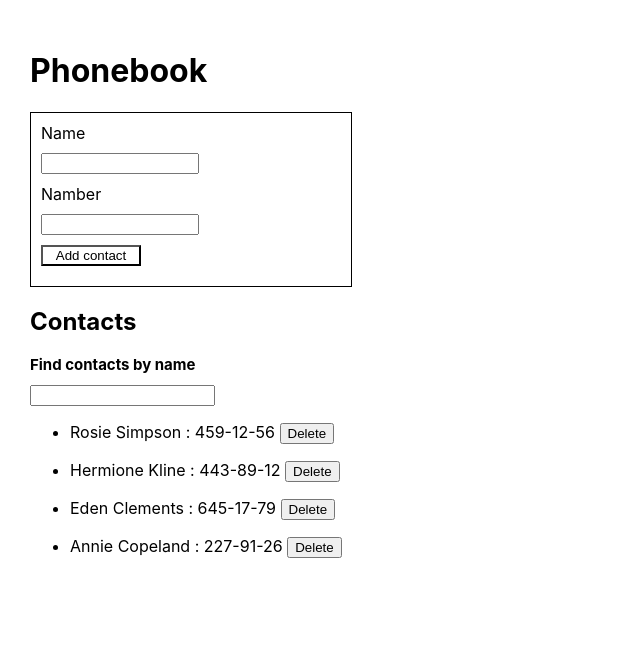
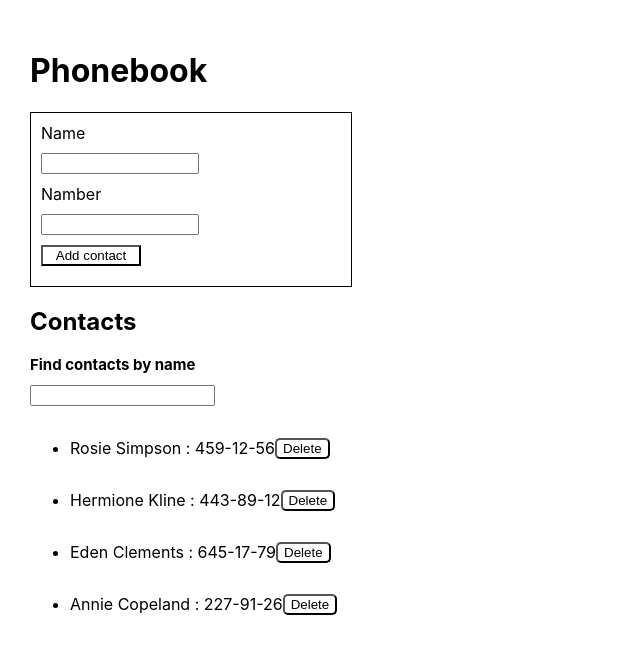
Before and after one commit to OlegRosinskyi/goit-react-hw-02-phonebook, a React (Create React App) app: page / in a window 1280 px wide. Shown: the top 654 px of the page, without its empty margins (0-640 px from the left). Built offline with nearby package versions, Linux system fonts and the light colour scheme.

Commit message:
update
update

```diff
--- a/src/components/App.jsx
+++ b/src/components/App.jsx
@@ -16,6 +16,7 @@ export class App extends Component {
     {id: 'id-4', name: 'Annie Copeland', number: '227-91-26'},
   ],
     statusButtomForm: false,
+    activIdContact: NaN,
     name: '',
     number:'',
     filter: ''
@@ -26,18 +27,16 @@ export class App extends Component {
   updateContacts = (event) => {
     event.preventDefault();
     this.setState({ statusButtomForm: true });
-    console.log(this.state.statusButtomForm);
-     setTimeout(() => {this.setState({ statusButtomForm: false })},1000);
-    //console.log(this.state.contacts.length);
+    //console.log(this.state.statusButtomForm);
+    setTimeout(() => {this.setState({ statusButtomForm: false })},1000);
+
     let nowArr = this.state.contacts;
     let arrLength = nowArr.length;
     let Contact = { id: `id-${this.state.name}`, name: `${this.state.name}`, number: `${this.state.number}` };
     let statusIncludeName = nowArr.find(contact => contact.name === Contact.name);
-    console.log(statusIncludeName);
+    //console.log(statusIncludeName);
     arrLength > 1 ? (!statusIncludeName ? nowArr.splice(arrLength, 0, Contact,) : alert(`${this.state.name}  is already in contacts`)) :
       (nowArr[0].name === '' ? nowArr.splice(arrLength-1, 1, Contact,) : (!statusIncludeName ? nowArr.splice(arrLength, 0, Contact,) : alert(`${this.state.name}  is already in contacts`)))
-    //console.log(this.state)
-    //console.log(nowArr);
     this.setState({ contacts: nowArr });
   }
 
@@ -50,23 +49,25 @@ export class App extends Component {
   filterContact = (event) => { this.setState({ filter: event.currentTarget.value }); }
 
   deleteContact = (event) => {
-    let ActivElement = Number(event.target.id);console.log( event.target.id); let nowArr = this.state.contacts;
-    nowArr.length > 1 ? nowArr.splice(ActivElement, 1):nowArr = [{id: '', name: '', number: ''}];
-      console.log(nowArr); this.setState({ contacts: nowArr })
-   console.log( ActivElement);
+    let nowArr = this.state.contacts;
+    let ActivElement = Number(event.target.id);
+    this.setState({ activIdContact: ActivElement });
+    setTimeout(() => {
+      this.setState({ activIdContact: NaN }); nowArr.length > 1 ? nowArr.splice(ActivElement, 1):nowArr = [{id: '', name: '', number: ''}];
+      this.setState({ contacts: nowArr }); console.log(nowArr);
+    },200);
+
 
   }
-
   render() {
         //console.log();
         return (
-
            <  AllBox >
               <h1>Phonebook</h1>
               <ContactForm updateContacts={this.updateContacts} statusButtomForm={this.state.statusButtomForm} addName={this.addName}/>
               <h2>Contacts</h2>
               <Filter filtrContact={this.filterContact } />
-              <ContactList contacts={this.state.contacts } filter = {this.state.filter} deleteContact={this.deleteContact}  />
+              <ContactList contacts={this.state.contacts } activIdContact={this.state.activIdContact} filter = {this.state.filter} deleteContact={this.deleteContact}  />
             </ AllBox >
            )
     }
--- a/src/components/ContactList.jsx
+++ b/src/components/ContactList.jsx
@@ -1,14 +1,22 @@
 //import shortid from "shortid";
-const ContactList = ({ contacts, filter, deleteContact }) =>
+
+import { ItemBox } from "./ContactList.stiled";
+import { ButtonContactList } from "./ContactList.stiled";
+import { ButtonContactListActiv } from "./ContactList.stiled";
+import { ButtonContactListActivCirc } from "./ContactList.stiled";
+import { ButtonContactListActivBox } from "./ContactList.stiled";
+
+
+const ContactList = ({ contacts, activIdContact, filter, deleteContact }) =>
 {
    // console.log(contacts)
     let filtrContacts = contacts.filter(contact => contact.name.toLowerCase().includes(filter.toLowerCase()));
     if (filtrContacts.length === 0) filtrContacts = contacts;
     return (
         <>
-             <ul>
-                { (contacts[0].name!==''&contacts[0].number!=='')?(filtrContacts.map((contact,index) => <li key={contact.name}> <p>{contact.name} : {contact.number }   <span><button id={index} onClick={deleteContact}> Delete </button></span></p></li>)): <li></li>}
-             </ul>
+            <ul>
+                {(contacts[0].name !== '' & contacts[0].number !== '') ? (filtrContacts.map((contact, index) => <li key={contact.name}> <ItemBox><p>{contact.name} : {contact.number} </p>  <span> {activIdContact!==index?<ButtonContactList id={index}  onClick={deleteContact}> Delete </ButtonContactList>:<ButtonContactListActivBox><ButtonContactListActiv id={index} value={activIdContact} onClick={deleteContact} > Delete </ButtonContactListActiv> <ButtonContactListActivCirc></ButtonContactListActivCirc></ButtonContactListActivBox>}</span></ItemBox></li>)): <li></li>}
+            </ul>
         </>
      )
 }
--- a/src/components/ContactList.stiled.jsx
+++ b/src/components/ContactList.stiled.jsx
@@ -1,10 +1,7 @@
 import styled from "styled-components";
 
-export const ButtonContactList = styled.button `
-        display: block;
-         background-color: ${({ value }) => {
-                switch (value) {
-                case true: return '#00eeff';
-                default: return 'white'
-                }
-            } }   `
+export const ItemBox = styled.div`list-style:inside; display:flex; align-items:center; `
+export const ButtonContactList = styled.button` background-color: white; border-radius: 5px; `
+export const ButtonContactListActivBox = styled.div `position:relative; `
+export const ButtonContactListActiv = styled.button `background-color: #00ffff;  border-radius: 5px;`
+export const ButtonContactListActivCirc = styled.button `position:absolute; left:0%; top:-30%;   height:60px; width:60px; border: 1px solid black; border-radius:150px;  `
```
